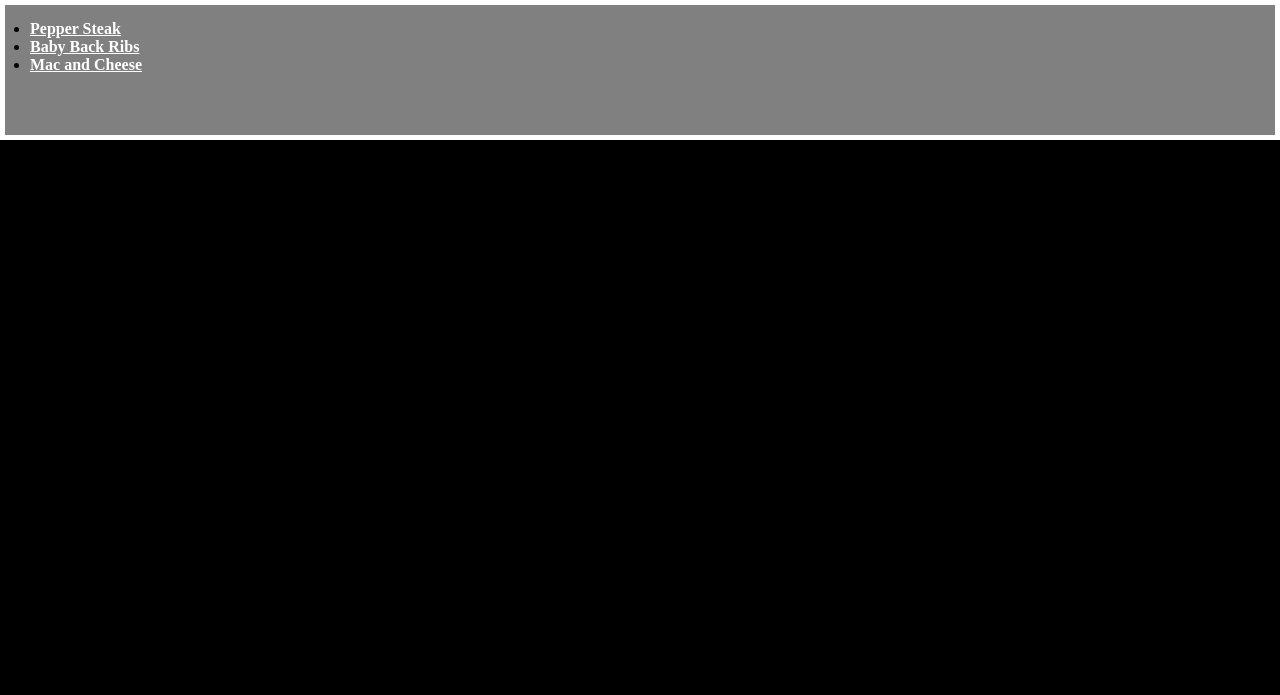
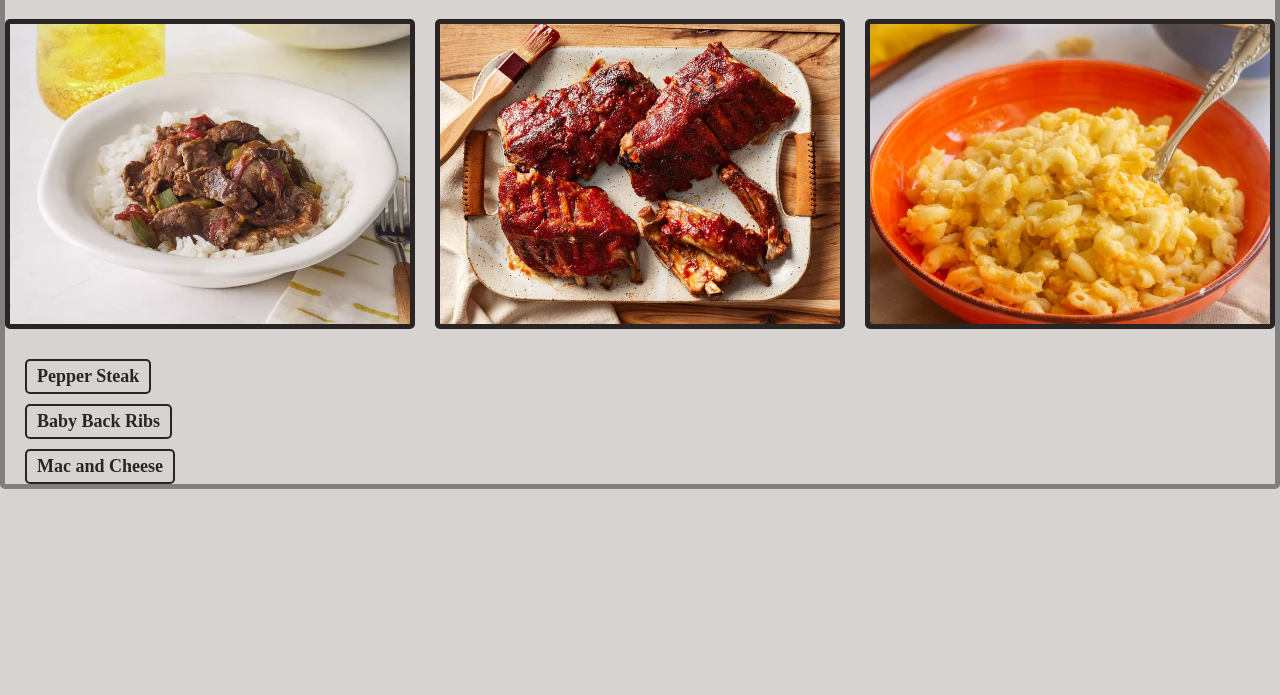
Before and after one commit to IvanITD/odin-recipes, a plain HTML site: page main/index.html in a window 1280 px wide. Shown: the part 105-800 px from the top of the page. Drawn offline with Linux system fonts and the light colour scheme.

Commit message:
Update(odin-recipes) Add home page images and style home recipe list
Added images to the home page for better visual appeal and styled the recipe list to remove default list styling and add spacing.
To enhance user experience, included text alignment for buttons in the CSS on the main page.

```diff
--- a/main/index.html
+++ b/main/index.html
@@ -6,14 +6,18 @@
         <link rel="stylesheet" href="style.css">
     </head>
 
-    <body class="body-page">
+    <body>
         <h1 class="odin-recipes">Odin Recipes</h1>
-        <ul class="recipes-list">
+        <div class="home_images">
+            <img src="/images/peppersteak.png" alt="Pepper Steak" height="300" width="400" class="image_peppersteak">
+            <img src="/images/babybackribs.png" alt="Baby Back Ribs" height="300" width="400" class="image_babybackribs">
+            <img src="/images/macandcheese.png" alt="Mac and Cheese" height="300" width="400" class="image_macandcheese">
+        </div>
+        <ul>
             <li><strong><a class="pepper-steak" href="/recipes/pepperSteak/peppersteak.html">Pepper Steak</a></strong></li>
             <li><strong><a class="baby-back-ribs" href="/recipes/babyBackRibs/babybackribs.html">Baby Back Ribs</a></strong></li>
             <li><strong><a class="mac-and-cheese" href="/recipes/macAndCheese/macandcheese.html">Mac and Cheese</a></strong></li>
         </ul>
-
     </body>
 
 </html>
--- a/main/style.css
+++ b/main/style.css
@@ -9,41 +9,93 @@
 	padding: 0px;
 }
 
-.odin-recipes {
+body {
+    box-sizing: border-box;
     background-color: #D6D3D1;
-    color: #292524;
-    width: auto;
-    height: 100px;
     border-top: 5px solid grey;
     border-left: 5px solid grey;
     border-right: 5px solid grey;
-
-    display: flex;
-    justify-content: space-around;
-    align-items: center;
-
-
-
+    border-bottom: 5px solid grey;
+    color:#292524;
+    width: auto;
+    height: auto;
+    border-radius: 5px;
 }
 
-.recipes-list {
-    background-color: grey;
-    display: flex;
-    width: auto;
-    height: 100px;
-    border: 5px solid white;
-    padding: 15px 25px;
-
-
-    flex-direction: column;
-
+h1 {
+    font-family: 'Segoe UI', Tahoma, Geneva, Verdana, sans-serif;
+    font-weight: 700;
+    border: 5px solid #292524;
+    padding: 10px;
+    margin: 20px;
+    text-align: center;
+    border-radius: 5px;
 }
 
-.pepper-steak, .baby-back-ribs, .mac-and-cheese {
-    color: white;
-
+.odin-recipes {
+    text-align: center;
+    color: #292524;
+    margin: 20px;
+    font-size: 36px;
+}
+.home_images {
+    display: flex;
+    justify-content: center;
+    align-items: center;
+    gap: 20px;
+    margin-bottom: 20px;
 }
 
-.body-page {
-    background-color: black;
+.image_peppersteak {
+    display: content-box;
+    border: 5px solid #292524;
+    border-radius: 5px;
 }
+
+.image_babybackribs {
+    display: content-box;
+    border: 5px solid #292524;
+    border-radius: 5px;
+}
+
+.image_macandcheese {
+    display: content-box;
+    border: 5px solid #292524;
+    border-radius: 5px;
+}
+
+.pepper-steak {
+    margin-left: 20px;
+    margin-top: 10px;
+    display: inline-block;
+    text-decoration: none;
+    color: #292524;
+    font-size: 18px;
+    border: 2px solid #292524;
+    padding: 5px 10px;
+    border-radius: 5px;
+}
+
+.baby-back-ribs {
+    margin-left: 20px;
+    margin-top: 10px;
+    display: inline-block;
+    text-decoration: none;
+    color: #292524;
+    font-size: 18px;
+    border: 2px solid #292524;
+    padding: 5px 10px;
+    border-radius: 5px;
+}
+
+.mac-and-cheese {
+    margin-left: 20px;
+    margin-top: 10px;
+    display: inline-block;
+    text-decoration: none;
+    color: #292524;
+    font-size: 18px;
+    border: 2px solid #292524;
+    padding: 5px 10px;
+    border-radius: 5px;
+}
--- a/recipes/babyBackRibs/babybackribs.css
+++ b/recipes/babyBackRibs/babybackribs.css
@@ -9,7 +9,68 @@
     padding: 0px;
 }
 
-.body_page {
-    background-color: antiquewhite;
+.home_Button {
+    margin-left: 20px;
+    margin-top: 10px;
+    display: inline-block;
+    text-decoration: none;
+    color: #292524;
+    font-size: 18px;
+    border: 2px solid #292524;
+    padding: 5px 10px;
+    border-radius: 5px;
+}
 
+body {
+    background-color: #D6D3D1;
+    color:#292524;
+    width: auto;
+    height: auto;
+    border: 5px solid grey;
+    border-radius: 5px;
 }
+
+.baby_back_ribs {
+    font-family: 'Segoe UI', Tahoma, Geneva, Verdana, sans-serif;
+    font-weight: 700;
+    border: 5px solid #292524;
+    padding: 10px;
+    margin: 20px;
+    text-align: center;
+    border-radius: 5px;;
+}
+
+.fig {
+    font-size: 14px;
+    color: #555555;
+    margin-top: 5px;
+    text-align: center;
+}
+
+.image_babybackribs {
+    display: block;
+    margin-left: auto;
+    margin-right: auto;
+    border: 3px solid #292524;
+    border-radius: 10px;
+}
+
+.description, .ingredients, .steps {
+    margin-top: 20px;
+    margin-bottom: 10px;
+    margin-left: 7px;
+    font-size: 24px;
+    color: #292524;
+}
+
+ul, ol {
+    margin-left: 30px;
+}
+
+ol {
+    margin-bottom: 20px;
+}
+
+p {
+    margin-left: 15px;
+}
--- a/recipes/macAndCheese/macandcheese.css
+++ b/recipes/macAndCheese/macandcheese.css
@@ -0,0 +1,76 @@
+*,
+*::before,
+*::after {
+    box-sizing: border-box;
+}
+
+* {
+    margin: 0px;
+    padding: 0px;
+}
+
+.home_Button {
+    margin-left: 20px;
+    margin-top: 10px;
+    display: inline-block;
+    text-decoration: none;
+    color: #292524;
+    font-size: 18px;
+    border: 2px solid #292524;
+    padding: 5px 10px;
+    border-radius: 5px;
+}
+
+body {
+    background-color: #D6D3D1;
+    color:#292524;
+    width: auto;
+    height: auto;
+    border: 5px solid grey;
+    border-radius: 5px;
+}
+
+.mac_and_cheese {
+    font-family: 'Segoe UI', Tahoma, Geneva, Verdana, sans-serif;
+    font-weight: 700;
+    border: 5px solid #292524;
+    padding: 10px;
+    margin: 20px;
+    text-align: center;
+    border-radius: 5px;;
+}
+
+.fig {
+    font-size: 14px;
+    color: #555555;
+    margin-top: 5px;
+    text-align: center;
+}
+
+.image_macandcheese {
+    display: block;
+    margin-left: auto;
+    margin-right: auto;
+    border: 3px solid #292524;
+    border-radius: 10px;
+}
+
+.description, .ingredients, .steps {
+    margin-left: 30px;
+    margin-bottom: 10px;
+    margin-left: 7px;
+    font-size: 24px;
+    color:#292524
+}
+
+ul, ol {
+    margin-left: 30px;
+}
+
+ol {
+    margin-bottom: 20px;
+}
+
+p {
+    margin-left: 15px;
+}
--- a/recipes/pepperSteak/peppersteak.css
+++ b/recipes/pepperSteak/peppersteak.css
@@ -0,0 +1,76 @@
+*,
+*::before,
+*::after {
+    box-sizing: border-box;
+}
+
+* {
+    margin: 0px;
+    padding: 0px;
+}
+
+.home_Button {
+    margin-left: 20px;
+    margin-top: 10px;
+    display: inline-block;
+    text-decoration: none;
+    color: #292524;
+    font-size: 18px;
+    border: 2px solid #292524;
+    padding: 5px 10px;
+    border-radius: 5px;
+}
+
+body {
+    background-color: #D6D3D1;
+    color:#292524;
+    width: auto;
+    height: auto;
+    border: 5px solid grey;
+    border-radius: 5px;
+}
+
+.pepper_steak {
+    font-family: 'Segoe UI', Tahoma, Geneva, Verdana, sans-serif;
+    font-weight: 700;
+    border: 5px solid #292524;
+    padding: 10px;
+    margin: 20px;
+    text-align: center;
+    border-radius: 5px;;
+}
+
+.fig {
+    font-size: 14px;
+    color: #555555;
+    margin-top: 5px;
+    text-align: center;
+}
+
+.image_peppersteak {
+    display: block;
+    margin-left: auto;
+    margin-right: auto;
+    border: 3px solid #292524;
+    border-radius: 10px;
+}
+
+.description, .ingredients, .steps {
+    margin-left: 30px;
+    margin-bottom: 10px;
+    margin-left: 7px;
+    font-size: 24px;
+    color:#292524
+}
+
+ul, ol {
+    margin-left: 30px;
+}
+
+ol {
+    margin-bottom: 20px;
+}
+
+p {
+    margin-left: 15px;
+}
```
Also changed, not shown: recipes/babyBackRibs/babybackribs.html (+8 -7 lines), recipes/macAndCheese/macandcheese.html (+8 -7 lines), recipes/pepperSteak/peppersteak.html (+8 -7 lines).
